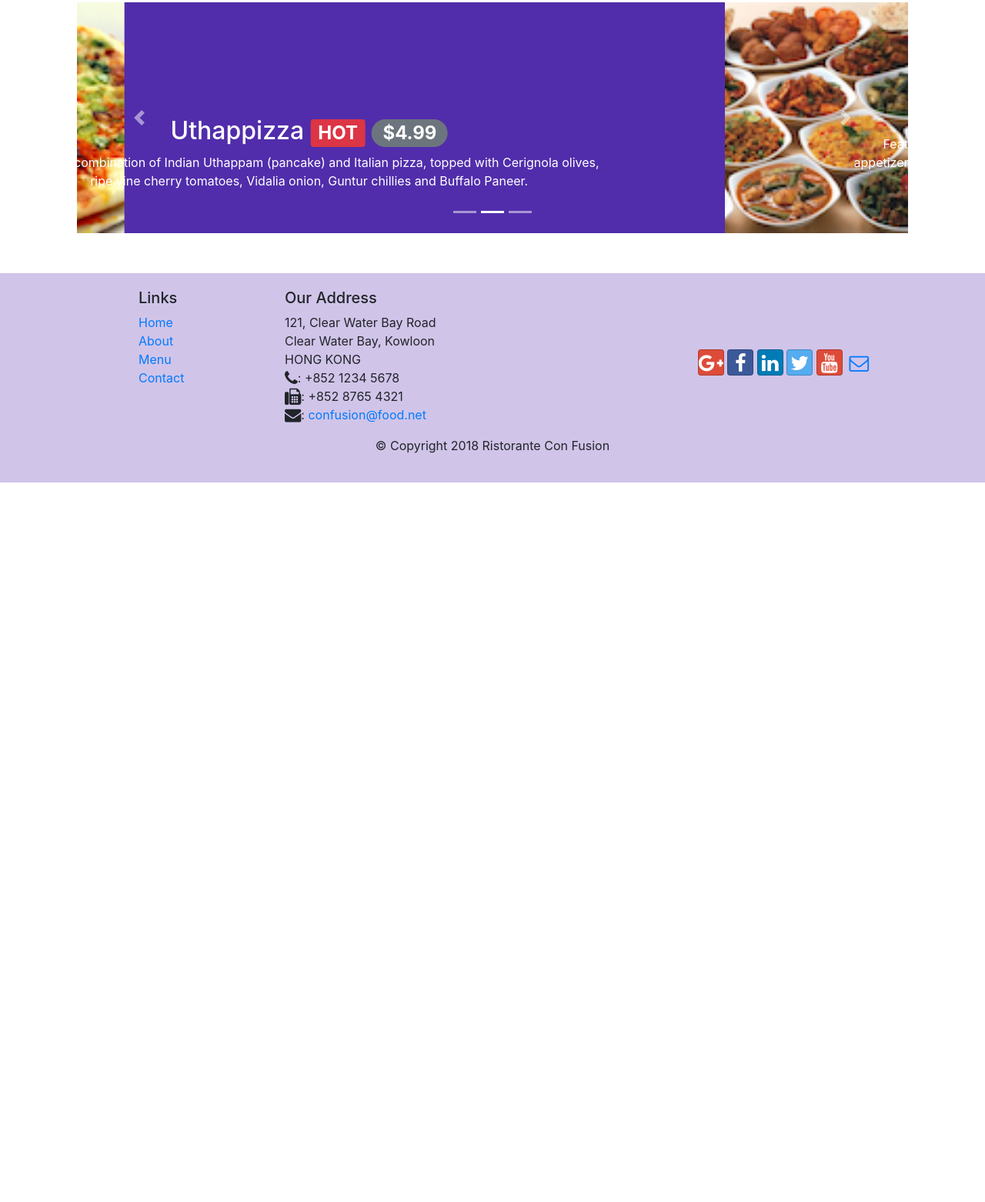
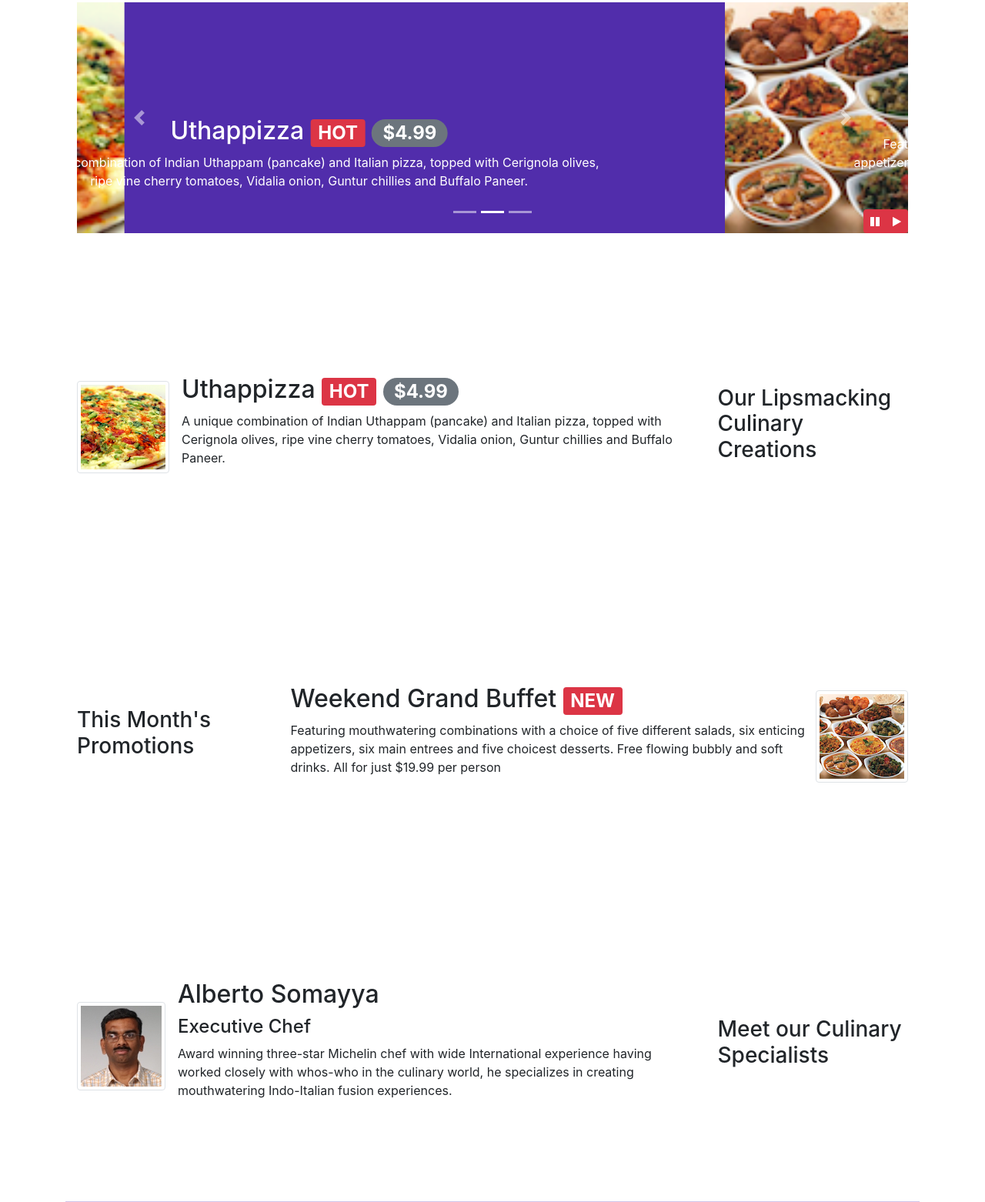
Before and after one commit to lucifer123A/BootStrap, a website: page index.html in a window 1280 px wide. Shown: the part 383-1945 px from the top of the page at 77% size. Before the commit the page ends 1010 px from the top, so only its background shows below. Drawn offline with nearby package versions, Linux system fonts and the light colour scheme.

Commit message:
Bootstrap JQuery

```diff
--- a/css/styles.css
+++ b/css/styles.css
@@ -59,3 +59,9 @@ body{
     left:0;
     min-height:300px;
 }
+
+#carouselButton{
+    right:0px;
+    position: absolute;
+    bottom: 0px;
+}
--- a/index.html
+++ b/index.html
@@ -202,11 +202,64 @@
                     <a class="carousel-control-next" href="#mycarousel" role="button" data-slide="next">
                             <span class="carousel-control-next-icon"></span>
                     </a>
+                    <div class="btn-group" id="carouselButton">
+                        <button class="btn btn-danger btn-sm" id="carousel-pause">
+                            <span class="fa fa-pause"></span>
+                        </button>
+                        <button class="btn btn-danger btn-sm" id="carousel-play">
+                            <span class="fa fa-play"></span>
+                        </button>
+                    </div>
                 </div>
             </div>
         </div>
+        </div>
 
-        </div>
+        <div class="container">
+            <div class="row row-content align-items-center">
+                <div class="col 12 col-sm-4 order-sm-last col-md-3">
+                    <h3>Our Lipsmacking Culinary Creations</h3>
+                </div>
+                <div class="col col-sm order-sm-first col-md">
+                    <div class="media">
+                        <img class="d-felx mr-3 img-thumbnail align-self-center" src="img/uthappizza.png" alt="uthapizza">
+                        <div class="media-body">
+                            <h2 class="mt-0">Uthappizza <span class="badge badge-danger">HOT</span> <span class="badge badge-pill badge-secondary">$4.99</span></h2>
+                            <p class="d-none d-sm-block">A unique combination of Indian Uthappam (pancake) and Italian pizza, topped with Cerignola olives, ripe vine cherry tomatoes, Vidalia onion, Guntur chillies and Buffalo Paneer.</p>
+                        </div>
+                    </div>
+                </div>
+            </div>
+
+
+            <div class="row row-content align-items-center">
+                <div class="col 12 col-sm-4 col-md-3">
+                    <h3>This Month's Promotions</h3>
+                </div>
+                <div class="media col-12 col-sm col-md ">
+                    <div class="media-body">
+                        <h2>Weekend Grand Buffet <span class="badge badge-danger">NEW</span></h2>
+                        <p class="d-none d-sm-block">Featuring mouthwatering combinations with a choice of five different salads, six enticing appetizers, six main entrees and five choicest desserts. Free flowing bubbly and soft drinks. All for just $19.99 per person </p>
+                    </div>
+                        <img src="img/buffet.png" class="d-flex img-thumbnail align-self-center" alt="buffet">
+                </div>
+            </div>
+
+            <div class="row row-content align-items-center">
+                <div class="col 12 col-sm-4 order-sm-last col-md-3">
+                    <h3>Meet our Culinary Specialists</h3>
+                </div>
+                <div class="col col-sm order-sm-first col-md">
+                    <div class="media">
+                        <img class="d-flex mr-3 img-thumbnail align-self-center" src="img/alberto.png" alt="alberto">
+                        <div class="media-body">
+                            <h2 class="mt-0">Alberto Somayya</h2>
+                            <h4>Executive Chef</h4>
+                            <p class="d-none d-sm-block">Award winning three-star Michelin chef with wide International experience having worked closely with whos-who in the culinary world, he specializes in creating mouthwatering Indo-Italian fusion experiences. </p>
+                        </div>
+                    </div>
+                </div>
+            </div>
 
     <footer class="footer">
         <div class="container">
@@ -253,6 +306,17 @@
 <script src="node_modules/jquery/dist/jquery.slim.min.js"></script>
 <script src="node_modules/popper.js/dist/umd/popper.min.js"></script>
 <script src="node_modules/bootstrap/dist/js/bootstrap.min.js"></script>
+<script>
+    $(document).ready(function(){
+        $('#mycarousel').carousel({interval:100});
+        $('#carousel-pause').click(function(){
+            $('#mycarousel').carousel('pause');
+        });
+        $('#carousel-play').click(function(){
+            $('#mycarousel').carousel('cycle');
+        });
+    });
+</script>
 </body>
 
 </html>
```
